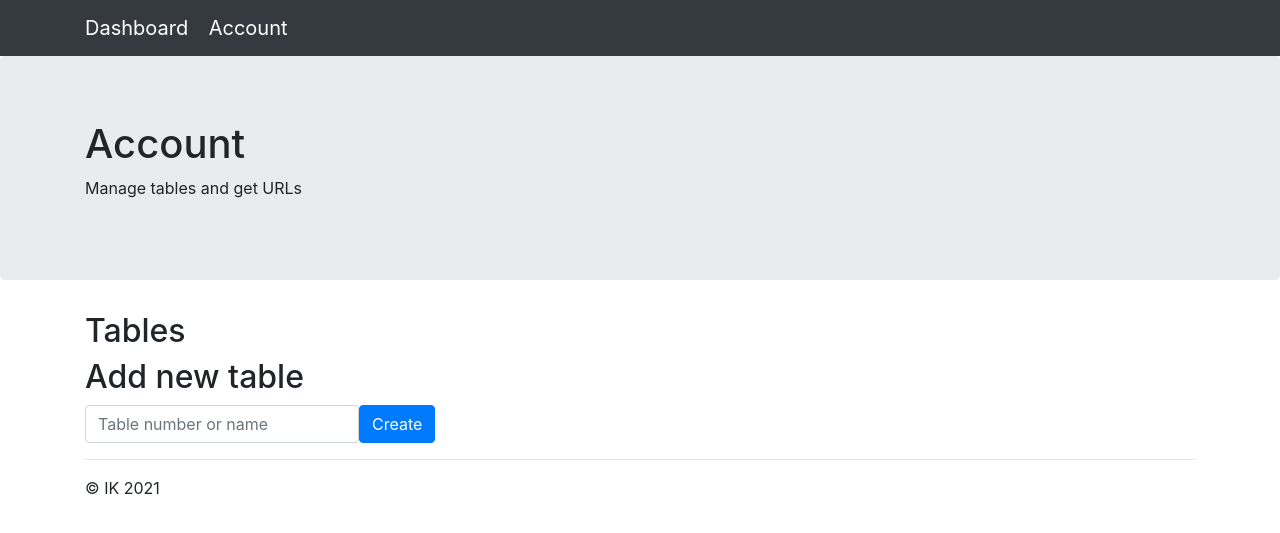
After one commit to lb-dl/flask-waitercaller, a Flask app: template templates/account.html in a window 1280 px wide. The commit adds this page. Shown: the top 533 px of the page. Run offline with Flask 2, Linux system fonts and the light colour scheme; the template is opened without the code that fills it, so the values that code supplies are empty; some libraries are stand-ins or nearby versions.

Commit message:
Adding account and dashboard templates

```diff
--- a/mockdbhelper.py
+++ b/mockdbhelper.py
@@ -1,6 +1,7 @@
 MOCK_USERS = [{"email": "test@example.com", "salt": "pLlgTRYlE11EGGhuofj/ZJqU/CQ=",
               "hashed": "4a2ae72127911c2842b1b1f4835c0a6567b18f7f4e1d62bdb7f84953d4f068476d1048fcf0758a9243db7e2c29c69e"
                         "47788572b3e1ffd3a10dcf3bdb6303aaff"}]
+
 
 class MockDBHelper:
     def get_user(self, email):
--- /dev/null
+++ b/templates/account.html
@@ -0,0 +1,22 @@
+{% extends 'base.html' %}
+
+{% block content %}
+    <div class="jumbotron">
+        <div class="container">
+            <h1>Account</h1>
+            <p>Manage tables and get URLs</p>
+        </div>
+    </div>
+    <div class="container">
+        <div class="row">
+            <div class="col-md-12">
+                <h2>Tables</h2>
+                <h2>Add new table</h2>
+                    <form class="form-inline" action="/account/createtable" method="POST">
+                        <input type="text" name="tablenumber" placeholder="Table number or name" class="form-control">
+                        <input type="submit" value="Create" class="btn btn-primary">
+                    </form>
+            </div>
+        </div>
+    </div>
+{% endblock %}
--- a/templates/base.html
+++ b/templates/base.html
@@ -9,10 +9,27 @@
     <title>Title</title>
 </head>
 <body>
-    {% include "navbar.html" %}
+    {% block navbar %}
+        <nav class="navbar navbar-dark bg-dark navbar-fixed-top">
+            <div class="container">
+                <div class="navbar-header">
+                    <a class="navbar-brand" href="/dashboard">Dashboard</a>
+                    <a class="navbar-brand" href="/account">Account</a>
+                </div>
+            </div>
+        </nav>
+    {% endblock %}
+
     {% block content %}
     {% endblock content %}
 
-<script src="{{url_for('static', filename='js/bootstrap.min.js') }}"></script>
+    <div class="container">
+        <hr>
+        <footer>
+            <p>&copy; IK 2021</p>
+        </footer>
+    </div>
+
+    <script src="{{url_for('static', filename='js/bootstrap.min.js') }}"></script>
 </body>
 </html>
--- a/waitercaller.py
+++ b/waitercaller.py
@@ -1,11 +1,28 @@
-from flask import Flask, url_for, redirect, render_template, request
+import datetime
 
-from flask_login import LoginManager, login_user, logout_user, login_required
+from flask import Flask
+from flask import redirect
+from flask import render_template
+from flask import request
+from flask import url_for
+
+from flask_login import LoginManager
+from flask_login import login_required
+from flask_login import login_user
+from flask_login import logout_user
+from flask_login import current_user
 
 from mockdbhelper import MockDBHelper as DBHelper
 from passwordhelper import PasswordHelper
+from bitlyhelper import BitlyHelper
+from user import User
 
-from user import User
+from forms import RegistrationForm
+from forms import LoginForm
+from forms import CreateTableForm
+
+import config
+
 
 DB = DBHelper()
 PH = PasswordHelper()
@@ -30,7 +47,23 @@ def home():
 @app.route("/account")
 @login_required
 def account():
-    return "You're logged in"
+    return render_template("account.html")
+
+
+@app.route("/account/createtable", methods=["POST"])
+@login_required
+def account_createtable():
+    tablename = request.form.get("tablenumber")
+    tableid = DB.add_table(tablename, current_user.get_id())
+    new_url = config.base_url + "newrequest/" + tableid
+    DB.update_table(tableid, new_url)
+    return redirect(url_for('account'))
+
+
+@app.route("/dashboard")
+@login_required
+def dashboard():
+    return render_template("dashboard.html")
 
 
 @app.route("/logout")
```
Also changed, not shown: templates/dashboard.html (added, +18 -0 lines), templates/home.html (+25 -13 lines), templates/navbar.html (deleted, +0 -23 lines).
